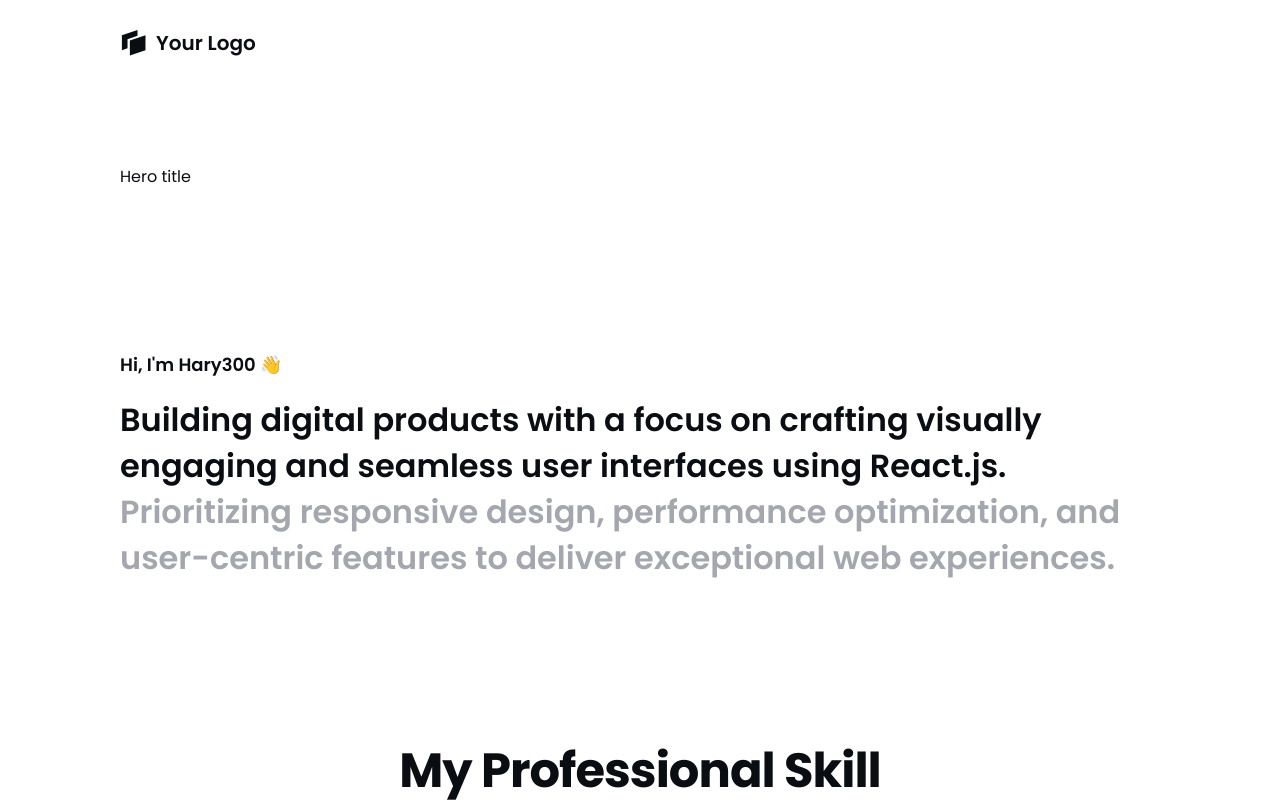
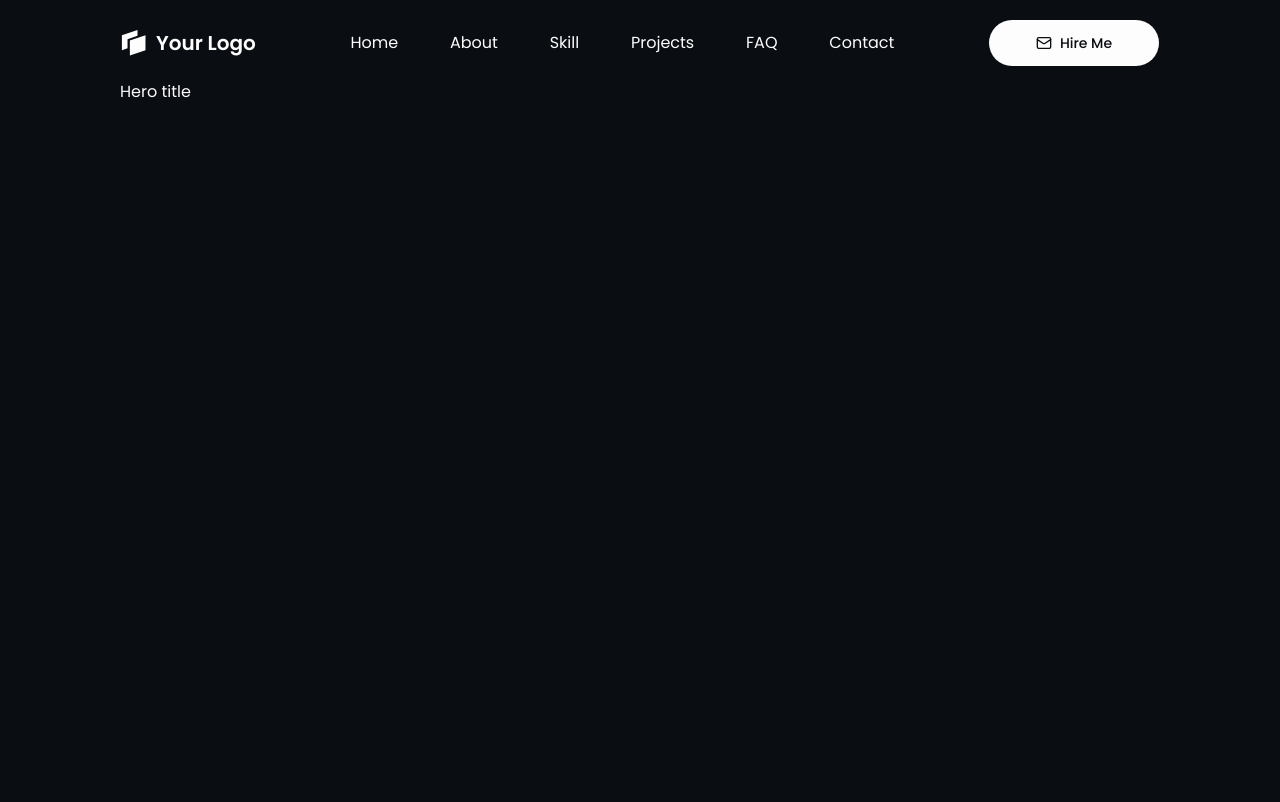
Before and after one commit to Hary300/Personal-Project-39-Dark-Violet-Portfolio, a React (Vite) app: page / in a window 1280 px wide. Shown: the top 802 px of the page. Built offline with nearby package versions, Linux system fonts and the light colour scheme.

Commit message:
feat: enhance Header and add MobileNav component with responsive design

```diff
--- a/src/components/layouts/Header.tsx
+++ b/src/components/layouts/Header.tsx
@@ -1,9 +1,75 @@
+import { useEffect, useState } from 'react';
 import Logo from '../shared/Logo';
+import { cn } from 'cn';
+import { navData } from '@/data/navData';
+import { Button } from '../ui/button';
+import MobileNav from '../shared/MobileNav';
 
 const Header = () => {
+  const [isScroll, setIsScroll] = useState(false);
+  const [isOverHero, setIsOverHero] = useState(false);
+
+  useEffect(() => {
+    const selectedElement = document.getElementById('home');
+
+    const observe = new IntersectionObserver(
+      ([entry]) => {
+        setIsOverHero(!entry.isIntersecting);
+      },
+      {
+        threshold: 0.1,
+      }
+    );
+
+    if (selectedElement) {
+      observe.observe(selectedElement);
+    }
+
+    const handleScroll = () => {
+      setIsScroll(window.scrollY > 10);
+    };
+
+    window.addEventListener('scroll', handleScroll);
+    return () => {
+      observe.disconnect();
+      window.removeEventListener('scroll', handleScroll);
+    };
+  }, []);
+
+  const navLinks = navData.navItems;
+  const ctaButton = navData.ctaButton;
+  const CtaButtonIcon = ctaButton.mailReactIcon;
+
   return (
-    <header className='px-4 sm:px-10 lg:px-15 xl:px-30 h-20 lg:h-21.25 flex items-center justify-between'>
+    <header
+      className={cn(
+        'fixed px-4 sm:px-10 lg:px-15 xl:px-30 h-20 lg:h-21.25 flex items-center justify-between max-w-360 mx-auto w-full text-neutral-25',
+        isScroll && 'backdrop-blur-2xl',
+        isOverHero && 'text-neutral-950'
+      )}
+    >
       <Logo />
+      <MobileNav />
+      <nav className='hidden lg:block w-full max-w-136'>
+        <ul className='flex items-center justify-between'>
+          {navLinks.map((link) => (
+            <li key={link.id}>
+              <a href={link.href} className='hover:underline text-md'>
+                {link.label}
+              </a>
+            </li>
+          ))}
+        </ul>
+      </nav>
+
+      <Button
+        asChild
+        className='hidden lg:flex bg-neutral-25 text-neutral-950 w-full max-w-43'
+      >
+        <a href={ctaButton.href} className='flex gap-2 items-center'>
+          <CtaButtonIcon /> <span>{ctaButton.label}</span>{' '}
+        </a>
+      </Button>
     </header>
   );
 };
--- /dev/null
+++ b/src/components/shared/MobileNav.tsx
@@ -0,0 +1,49 @@
+import { Sheet, SheetContent, SheetTrigger } from '@/components/ui/sheet';
+import { navData } from '@/data/navData';
+import { Button } from '../ui/button';
+import Logo from './Logo';
+
+const MobileNav = () => {
+  const ctaButton = navData.ctaButton;
+  const navLinks = navData.navItems;
+  const HamburgerMenuIcon = navData.menuReactIcon;
+  const CtaButtonIcon = ctaButton.mailReactIcon;
+  return (
+    <div className='lg:hidden'>
+      <Sheet>
+        <SheetTrigger asChild>
+          <Button variant='ghost' className='px-0 h-auto rounded-none'>
+            <HamburgerMenuIcon className='size-6' />
+          </Button>
+        </SheetTrigger>
+        <SheetContent className='flex flex-col gap-4 px-4 py-6 items-start'>
+          <Logo />
+
+          <div className='flex flex-col gap-4 w-full'>
+            <nav className='w-full'>
+              <ul className='flex flex-col gap-4'>
+                {navLinks.map((link) => (
+                  <li key={link.id}>
+                    <a href={link.href} className='hover:underline text-md'>
+                      {link.label}
+                    </a>
+                  </li>
+                ))}
+              </ul>
+            </nav>
+            <Button asChild className='flex w-full'>
+              <a
+                href={ctaButton.href}
+                className='flex gap-2 items-center text-sm'
+              >
+                <CtaButtonIcon /> <span>{ctaButton.label}</span>{' '}
+              </a>
+            </Button>
+          </div>
+        </SheetContent>
+      </Sheet>
+    </div>
+  );
+};
+
+export default MobileNav;
--- a/src/components/ui/sheet.tsx
+++ b/src/components/ui/sheet.tsx
@@ -1,30 +1,30 @@
-import * as React from "react"
-import { cn } from "cn"
-import { Dialog as SheetPrimitive } from "radix-ui"
+import * as React from 'react';
+import { cn } from 'cn';
+import { Dialog as SheetPrimitive } from 'radix-ui';
 
-import { Button } from "@/components/ui/button"
-import { XIcon } from "lucide-react"
+// import { Button } from "@/components/ui/button"
+// import { XIcon } from "lucide-react"
 
 function Sheet({ ...props }: React.ComponentProps<typeof SheetPrimitive.Root>) {
-  return <SheetPrimitive.Root data-slot="sheet" {...props} />
+  return <SheetPrimitive.Root data-slot='sheet' {...props} />;
 }
 
 function SheetTrigger({
   ...props
 }: React.ComponentProps<typeof SheetPrimitive.Trigger>) {
-  return <SheetPrimitive.Trigger data-slot="sheet-trigger" {...props} />
+  return <SheetPrimitive.Trigger data-slot='sheet-trigger' {...props} />;
 }
 
 function SheetClose({
   ...props
 }: React.ComponentProps<typeof SheetPrimitive.Close>) {
-  return <SheetPrimitive.Close data-slot="sheet-close" {...props} />
+  return <SheetPrimitive.Close data-slot='sheet-close' {...props} />;
 }
 
 function SheetPortal({
   ...props
 }: React.ComponentProps<typeof SheetPrimitive.Portal>) {
-  return <SheetPrimitive.Portal data-slot="sheet-portal" {...props} />
+  return <SheetPrimitive.Portal data-slot='sheet-portal' {...props} />;
 }
 
 function SheetOverlay({
@@ -33,40 +33,40 @@ function SheetOverlay({
 }: React.ComponentProps<typeof SheetPrimitive.Overlay>) {
   return (
     <SheetPrimitive.Overlay
-      data-slot="sheet-overlay"
+      data-slot='sheet-overlay'
       className={cn(
-        "fixed inset-0 z-50 bg-black/10 duration-100 supports-backdrop-filter:backdrop-blur-xs data-open:animate-in data-open:fade-in-0 data-closed:animate-out data-closed:fade-out-0",
+        'fixed inset-0 z-50 bg-black/10 duration-100 supports-backdrop-filter:backdrop-blur-xs data-open:animate-in data-open:fade-in-0 data-closed:animate-out data-closed:fade-out-0',
         className
       )}
       {...props}
     />
-  )
+  );
 }
 
 function SheetContent({
   className,
   children,
-  side = "right",
-  showCloseButton = true,
+  side = 'right',
+  // showCloseButton = true,
   ...props
 }: React.ComponentProps<typeof SheetPrimitive.Content> & {
-  side?: "top" | "right" | "bottom" | "left"
-  showCloseButton?: boolean
+  side?: 'top' | 'right' | 'bottom' | 'left';
+  showCloseButton?: boolean;
 }) {
   return (
     <SheetPortal>
       <SheetOverlay />
       <SheetPrimitive.Content
-        data-slot="sheet-content"
+        data-slot='sheet-content'
         data-side={side}
         className={cn(
-          "fixed z-50 flex flex-col gap-4 bg-popover bg-clip-padding text-sm text-popover-foreground shadow-lg transition duration-200 ease-in-out data-[side=bottom]:inset-x-0 data-[side=bottom]:bottom-0 data-[side=bottom]:h-auto data-[side=bottom]:border-t data-[side=left]:inset-y-0 data-[side=left]:left-0 data-[side=left]:h-full data-[side=left]:w-3/4 data-[side=left]:border-r data-[side=right]:inset-y-0 data-[side=right]:right-0 data-[side=right]:h-full data-[side=right]:w-3/4 data-[side=right]:border-l data-[side=top]:inset-x-0 data-[side=top]:top-0 data-[side=top]:h-auto data-[side=top]:border-b data-[side=left]:sm:max-w-sm data-[side=right]:sm:max-w-sm data-open:animate-in data-open:fade-in-0 data-[side=bottom]:data-open:slide-in-from-bottom-10 data-[side=left]:data-open:slide-in-from-left-10 data-[side=right]:data-open:slide-in-from-right-10 data-[side=top]:data-open:slide-in-from-top-10 data-closed:animate-out data-closed:fade-out-0 data-[side=bottom]:data-closed:slide-out-to-bottom-10 data-[side=left]:data-closed:slide-out-to-left-10 data-[side=right]:data-closed:slide-out-to-right-10 data-[side=top]:data-closed:slide-out-to-top-10",
+          'fixed z-50 flex flex-col gap-4 bg-popover bg-clip-padding text-sm text-popover-foreground shadow-lg transition duration-200 ease-in-out  data-[side=right]:inset-y-0 data-[side=right]:right-0 data-[side=right]:h-full data-[side=right]:w-3/4 data-[side=right]:border-l  data-open:animate-in data-open:fade-in-0 data-[side=right]:data-open:slide-in-from-right-10 data-closed:animate-out data-closed:fade-out-0 data-[side=right]:data-closed:slide-out-to-right-10',
           className
         )}
         {...props}
       >
         {children}
-        {showCloseButton && (
+        {/* {showCloseButton && (
           <SheetPrimitive.Close data-slot="sheet-close" asChild>
             <Button
               variant="ghost"
@@ -78,30 +78,30 @@ function SheetContent({
               <span className="sr-only">Close</span>
             </Button>
           </SheetPrimitive.Close>
-        )}
+        )} */}
       </SheetPrimitive.Content>
     </SheetPortal>
-  )
+  );
 }
 
-function SheetHeader({ className, ...props }: React.ComponentProps<"div">) {
+function SheetHeader({ className, ...props }: React.ComponentProps<'div'>) {
   return (
     <div
-      data-slot="sheet-header"
-      className={cn("flex flex-col gap-0.5 p-4", className)}
+      data-slot='sheet-header'
+      className={cn('flex flex-col gap-0.5 p-4', className)}
       {...props}
     />
-  )
+  );
 }
 
-function SheetFooter({ className, ...props }: React.ComponentProps<"div">) {
+function SheetFooter({ className, ...props }: React.ComponentProps<'div'>) {
   return (
     <div
-      data-slot="sheet-footer"
-      className={cn("mt-auto flex flex-col gap-2 p-4", className)}
+      data-slot='sheet-footer'
+      className={cn('mt-auto flex flex-col gap-2 p-4', className)}
       {...props}
     />
-  )
+  );
 }
 
 function SheetTitle({
@@ -110,14 +110,14 @@ function SheetTitle({
 }: React.ComponentProps<typeof SheetPrimitive.Title>) {
   return (
     <SheetPrimitive.Title
-      data-slot="sheet-title"
+      data-slot='sheet-title'
       className={cn(
-        "font-heading text-base font-medium text-foreground",
+        'font-heading text-base font-medium text-foreground',
         className
       )}
       {...props}
     />
-  )
+  );
 }
 
 function SheetDescription({
@@ -126,11 +126,11 @@ function SheetDescription({
 }: React.ComponentProps<typeof SheetPrimitive.Description>) {
   return (
     <SheetPrimitive.Description
-      data-slot="sheet-description"
-      className={cn("text-sm text-muted-foreground", className)}
+      data-slot='sheet-description'
+      className={cn('text-sm text-muted-foreground', className)}
       {...props}
     />
-  )
+  );
 }
 
 export {
@@ -142,4 +142,4 @@ export {
   SheetFooter,
   SheetTitle,
   SheetDescription,
-}
+};
--- a/src/data/navData.ts
+++ b/src/data/navData.ts
@@ -1,6 +1,7 @@
 import LogoIcon from '@/assets/icons/react-component-icons/LogoIcon';
 import type { ComponentType, SVGProps } from 'react';
 import type { IconType } from 'react-icons';
+import { HiOutlineMenuAlt3 } from 'react-icons/hi';
 import { LuMail } from 'react-icons/lu';
 
 export type NavLabel =
@@ -37,6 +38,7 @@ interface NavData {
     logoReactComponentIcon: ComponentType<SVGProps<SVGSVGElement>>;
     href: '#home';
   };
+  menuReactIcon: IconType;
   navItems: NavItem[];
   ctaButton: CtaButton;
 }
@@ -55,6 +57,7 @@ export const navData: NavData = {
     { id: 'faq', label: 'FAQ', href: '#faq' },
     { id: 'contact', label: 'Contact', href: '#contact' },
   ],
+  menuReactIcon: HiOutlineMenuAlt3,
   ctaButton: {
     id: 'hire-me',
     label: 'Hire Me',
--- a/src/sections/01-hero/HeroSection.tsx
+++ b/src/sections/01-hero/HeroSection.tsx
@@ -2,7 +2,10 @@ import SectionWrapper from '@/components/layouts/SectionWrapper';
 
 const HeroSection = () => {
   return (
-    <SectionWrapper sectionId='home'>
+    <SectionWrapper
+      sectionId='home'
+      className='bg-neutral-950 text-neutral-25 h-196.25 sm:h-256.5'
+    >
       <h1>Hero title</h1>
     </SectionWrapper>
   );
```
